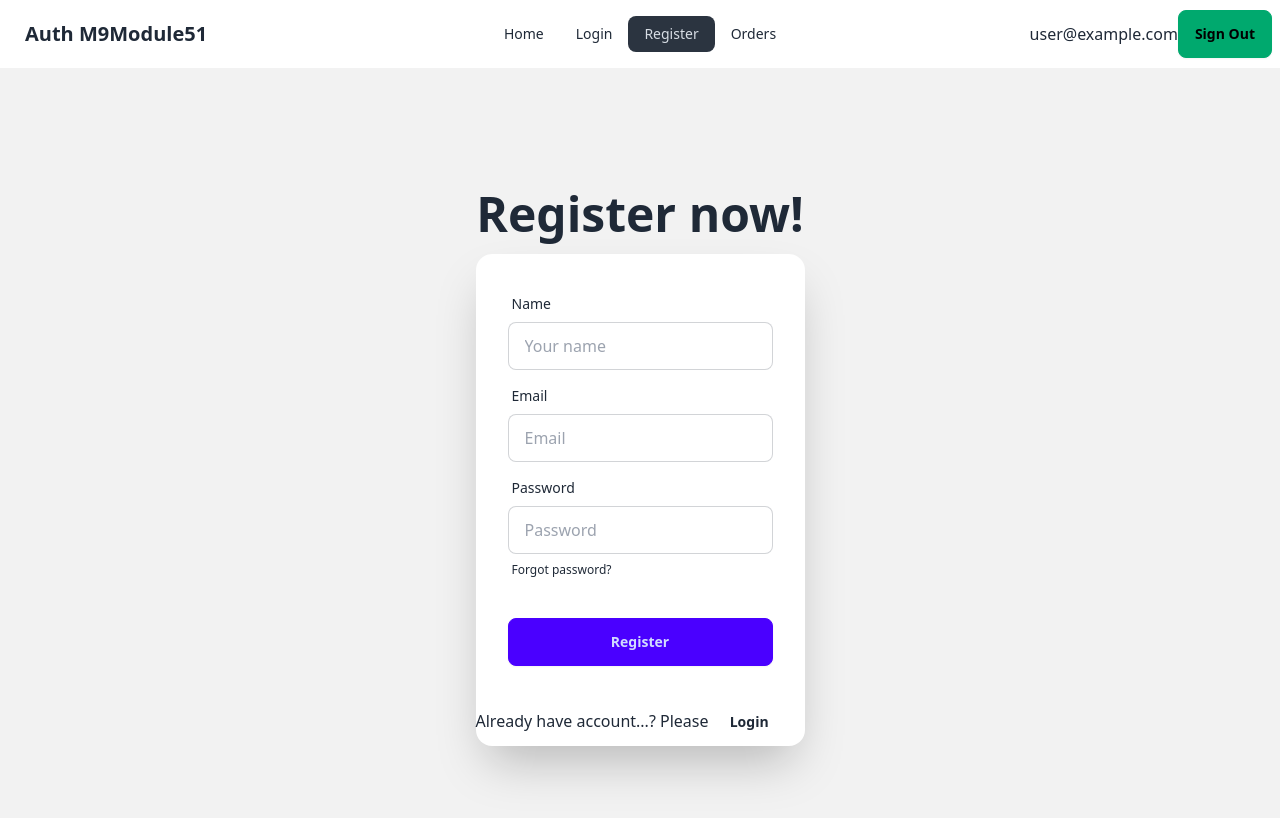
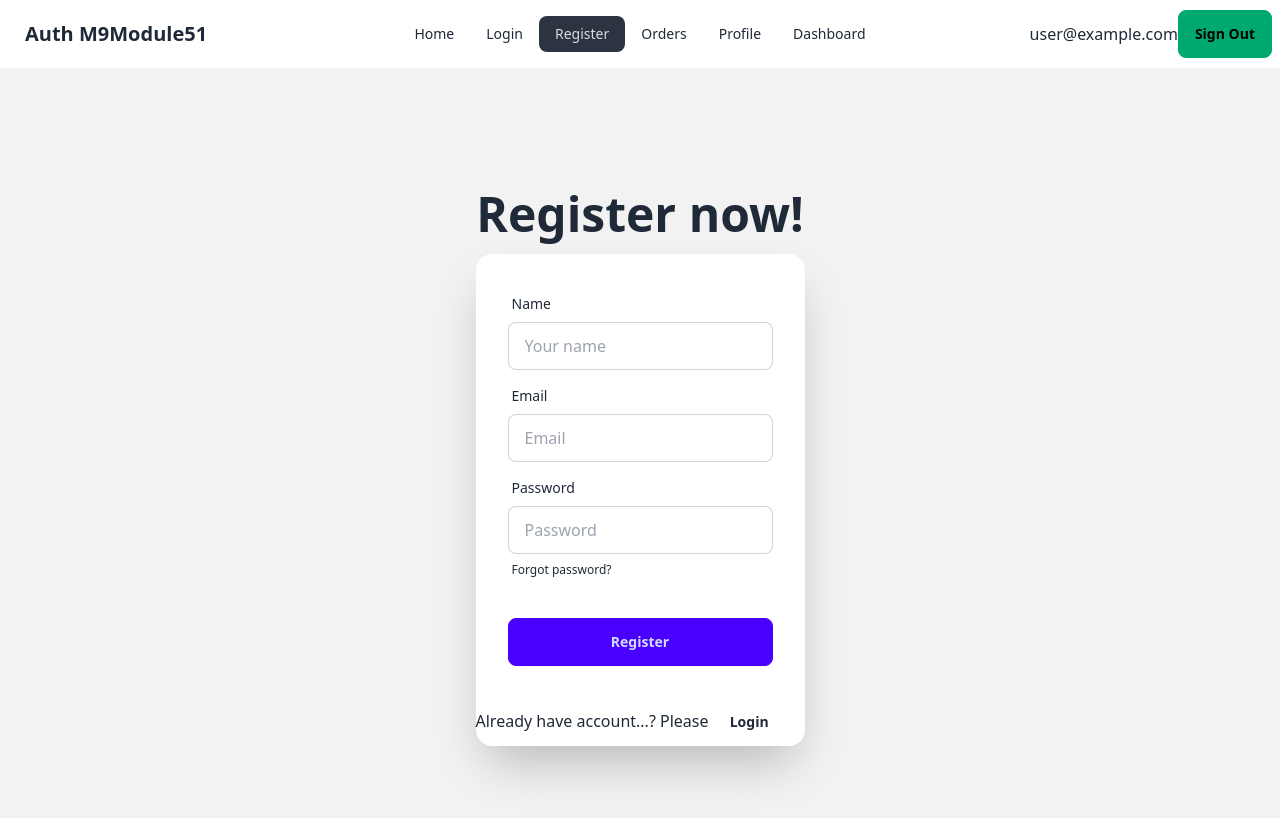
Before and after one commit to jubayer-webdev/ProgrammingHeroWebCourse, a React (Vite) app: page /register in a window 1280 px wide. Shown: the top 818 px of the page. Built offline with nearby package versions, Linux system fonts and the light colour scheme; no server answers; sample sign-in values are in the browser's storage.

Commit message:
set up private route visible only when logged in

```diff
--- a/src/components/Navbar.jsx
+++ b/src/components/Navbar.jsx
@@ -9,7 +9,7 @@ const Navbar = () => {
         logOut()
             .then(() => {
                 console.log("user logged out successfully.");
-                console.log('loading = ',loading);
+                console.log("loading = ", loading);
             })
             .catch((error) => {
                 console.error(error);
@@ -30,6 +30,16 @@ const Navbar = () => {
             <li>
                 <NavLink to="/orders">Orders</NavLink>
             </li>
+            {user && (
+                <>
+                    <li>
+                        <NavLink to="/profile">Profile</NavLink>
+                    </li>
+                    <li>
+                        <NavLink to='/dashboard'>Dashboard</NavLink>
+                    </li>
+                </>
+            )}
         </>
     );
 
--- /dev/null
+++ b/src/components/Profile.jsx
@@ -0,0 +1,10 @@
+
+const Profile = () => {
+    return (
+        <div>
+            <h2>You Personal Profile</h2>
+        </div>
+    );
+};
+
+export default Profile;
--- a/src/main.jsx
+++ b/src/main.jsx
@@ -10,6 +10,7 @@ import Register from "./components/Register";
 import AuthProvider from "./context/AuthProvider";
 import Orders from "./components/Orders";
 import PrivateRoute from "./routes/PrivateRoute";
+import Profile from "./components/Profile";
 
 const router = createBrowserRouter([
     {
@@ -36,6 +37,14 @@ const router = createBrowserRouter([
                     </PrivateRoute>
                 ),
             },
+            {
+                path: "/profile",
+                element: (
+                    <PrivateRoute>
+                        <Profile></Profile>
+                    </PrivateRoute>
+                ),
+            },
         ],
     },
 ]);
```
